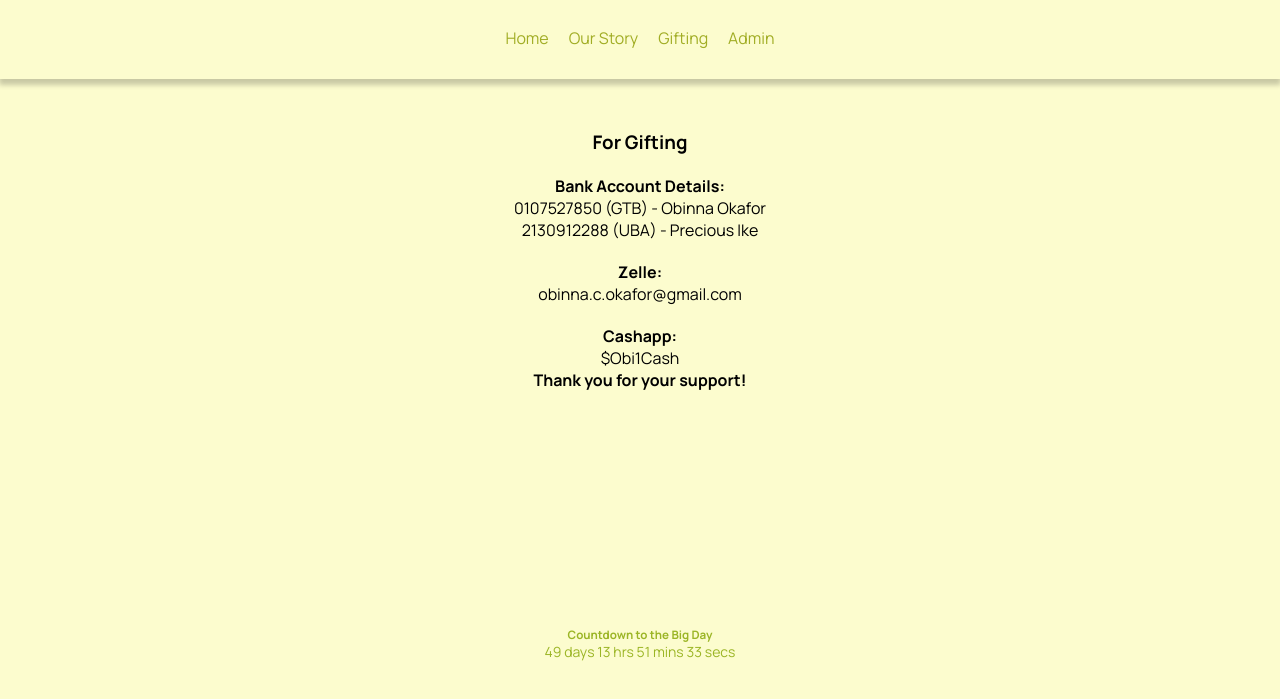
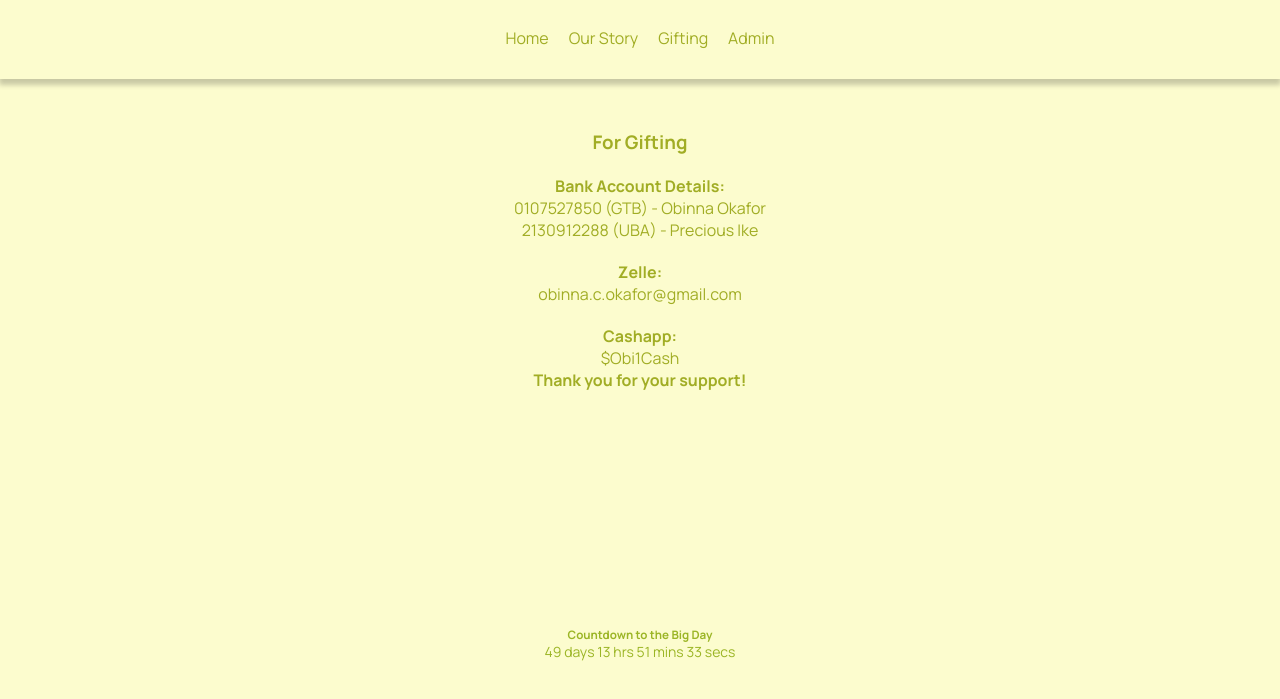
Before and after one commit to regal-shabazz/theOkafors24, a website with bundled scripts: page pages/proofofpayment.html in a window 1280 px wide. Shown: the part 129-828 px from the top of the page. Built offline with nearby package versions, Linux system fonts and the light colour scheme.

Commit message:
changed gifting page text color

```diff
--- a/styles/proofofpayment.css
+++ b/styles/proofofpayment.css
@@ -4,6 +4,7 @@
   align-items: start;
   height: 100vh;
   padding-top: 30px;
+  color: #a1ad25;
 }
 
 .container > div {
```
